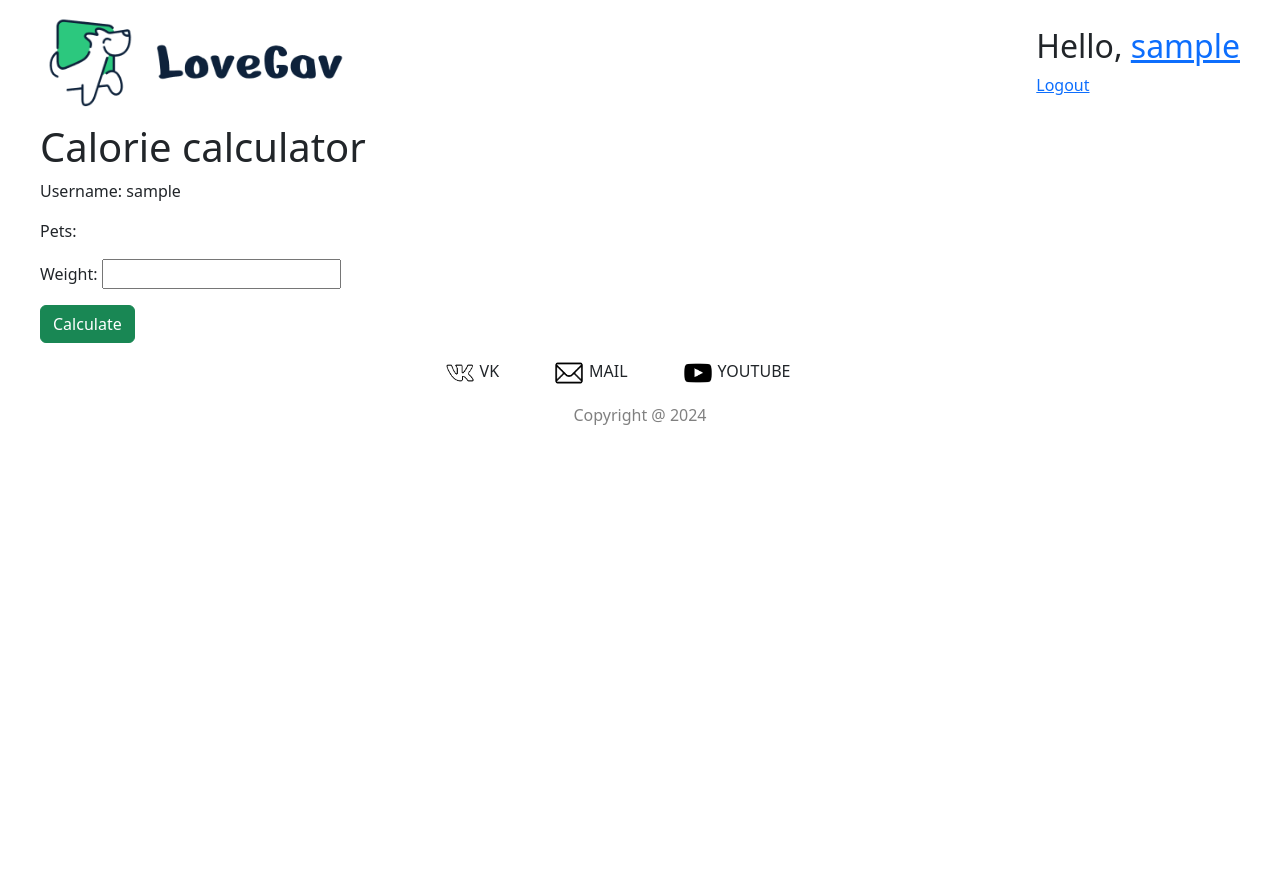
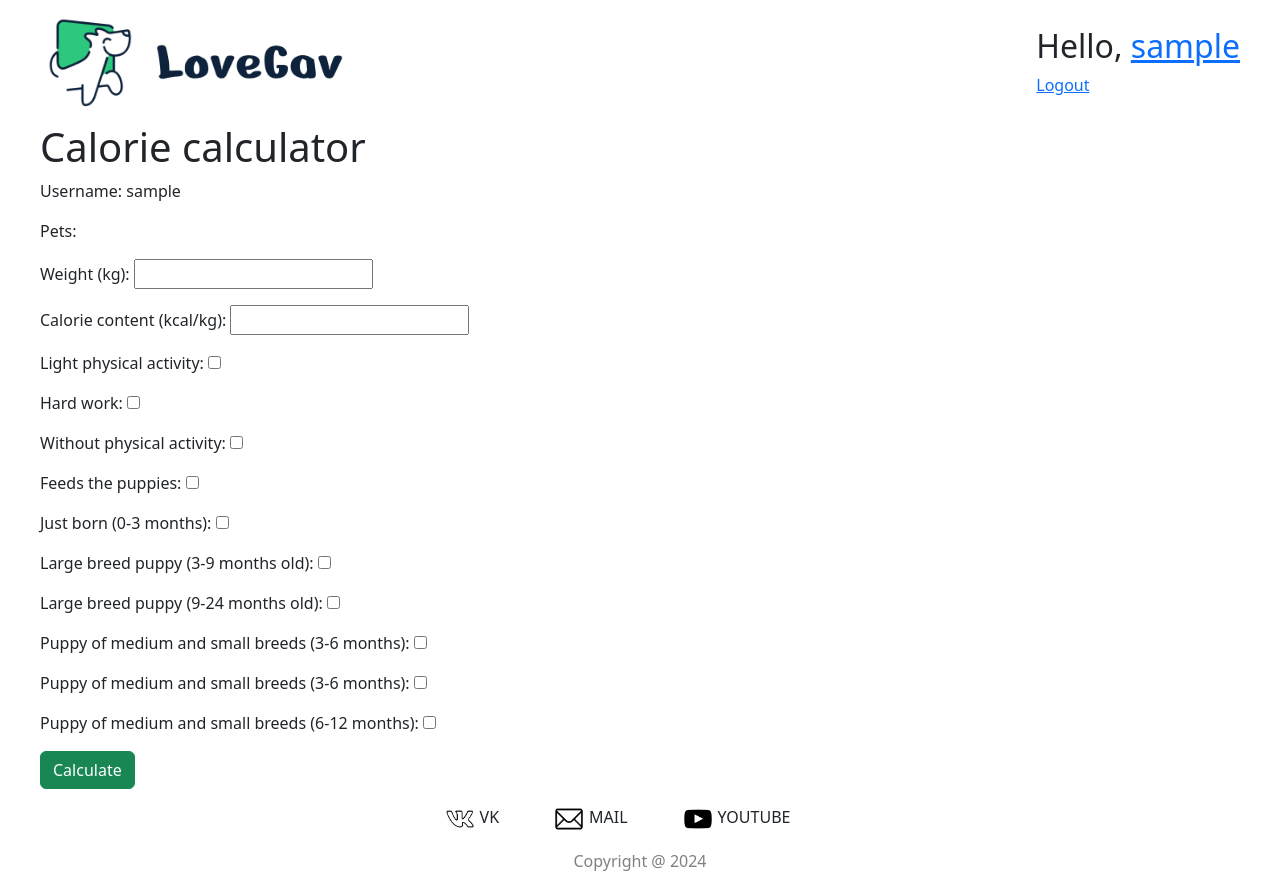
Before and after one commit to RedHotChilliHead/LoveGav, a Django app: template LoveGav/profileapp/templates/profileapp/calories.html in a window 1280 px wide. Before the commit the page ends 425 px from the top, so only its background shows below. Run offline with Django 5.2, Linux system fonts and the light colour scheme; the template is opened without the code that fills it: values that come from a table or form of the project are taken from there, others are empty; the visitor is signed in with stand-in values (Sample User, id 1).

Commit message:
the calorie calculator is finished

```diff
--- a/LoveGav/profileapp/forms.py
+++ b/LoveGav/profileapp/forms.py
@@ -1,4 +1,26 @@
 from django import forms
 
+
 class Calculator(forms.Form):
-    weight = forms.FloatField(label='Weight')
+    weight = forms.FloatField(label='Weight (kg)')
+    calorie_content = forms.FloatField(label='Сalorie content (kcal/kg)', required=False)
+    k1 = forms.BooleanField(widget=forms.CheckboxInput(attrs={'class': 'checkbox-class'}),
+                            label='Light physical activity', required=False)  # 1.2
+    k2 = forms.BooleanField(widget=forms.CheckboxInput(attrs={'class': 'checkbox-class'}), label='Hard work',
+                            required=False)  # 3
+    k3 = forms.BooleanField(widget=forms.CheckboxInput(attrs={'class': 'checkbox-class'}),
+                            label='Without physical activity', required=False)  # 0.8
+    k4 = forms.BooleanField(widget=forms.CheckboxInput(attrs={'class': 'checkbox-class'}),
+                            label='Feeds the puppies', required=False)  # 2.4
+    k5 = forms.BooleanField(widget=forms.CheckboxInput(attrs={'class': 'checkbox-class'}),
+                            label='Just born (0-3 months)', required=False)  # 2
+    k6 = forms.BooleanField(widget=forms.CheckboxInput(attrs={'class': 'checkbox-class'}),
+                            label='Large breed puppy (3-9 months old)', required=False)  # 1.6
+    k7 = forms.BooleanField(widget=forms.CheckboxInput(attrs={'class': 'checkbox-class'}),
+                            label='Large breed puppy (9-24 months old)', required=False)  # 1.2
+    k8 = forms.BooleanField(widget=forms.CheckboxInput(attrs={'class': 'checkbox-class'}),
+                            label='Puppy of medium and small breeds (3-6 months)', required=False)  # 1.6
+    k9 = forms.BooleanField(widget=forms.CheckboxInput(attrs={'class': 'checkbox-class'}),
+                            label='Puppy of medium and small breeds (3-6 months)', required=False)  # 1.6
+    k10 = forms.BooleanField(widget=forms.CheckboxInput(attrs={'class': 'checkbox-class'}),
+                             label='Puppy of medium and small breeds (6-12 months)', required=False)  # 1.2
--- a/LoveGav/profileapp/templates/profileapp/calories.html
+++ b/LoveGav/profileapp/templates/profileapp/calories.html
@@ -6,6 +6,8 @@
 
 {% block body %}
     <div class="fixed-container">
+        <div class="section-main">
+            <section>
                 <h1>Calorie calculator</h1>
                 <div>
                     <p>Username: {{ user.username }}</p>
@@ -15,12 +17,24 @@
                         {% endfor %}
                     </p>
                 </div>
-        <div>
                 <form method="post" enctype="multipart/form-data">
                     {% csrf_token %}
                     {{ form.as_p }}
                     <button type="submit" class="btn btn-success">Calculate</button>
                 </form>
+            </section>
+            <section>
+                {% if calories_per_day %}
+                    <h2>Number of calories per day: {{ calories_per_day }}</h2>
+                    {% if grams %}
+                        <h2>Grams of dry food per day: {{ grams }}</h2>
+                    {% endif %}
+                    <p>Finally, let's remind you about the optimal dog nutrition schedule.<br>
+                        As a rule, the daily diet is divided into two parts, but healthy adult dogs can be fed once a day.<br>
+                        Puppies should eat three times a day or more often.</p>
+                {% endif %}
+            </section>
+        </div>
     </div>
     </div>
 {% endblock %}
```
Also changed, not shown: LoveGav/profileapp/views.py (+38 -1 lines). Lines whose indentation alone changed are shown as unchanged.
